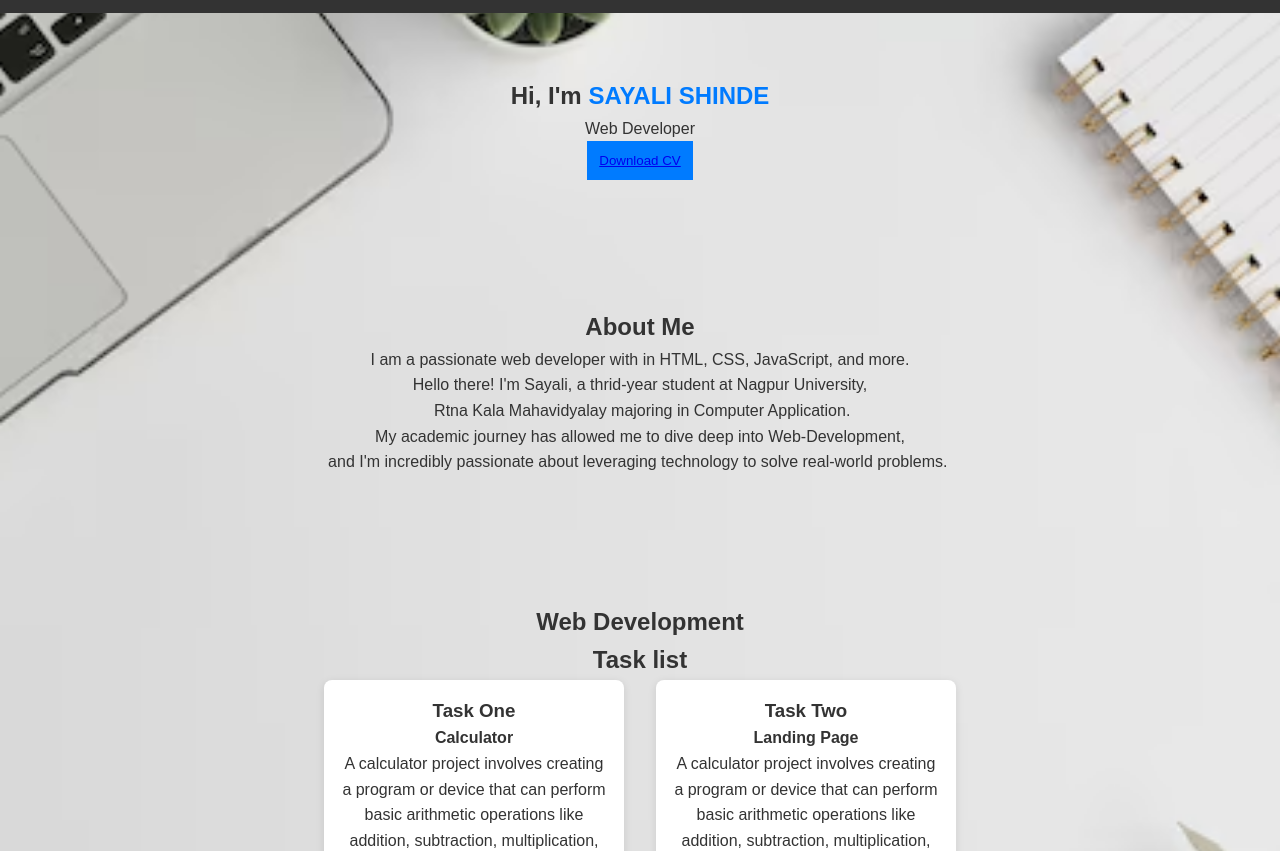
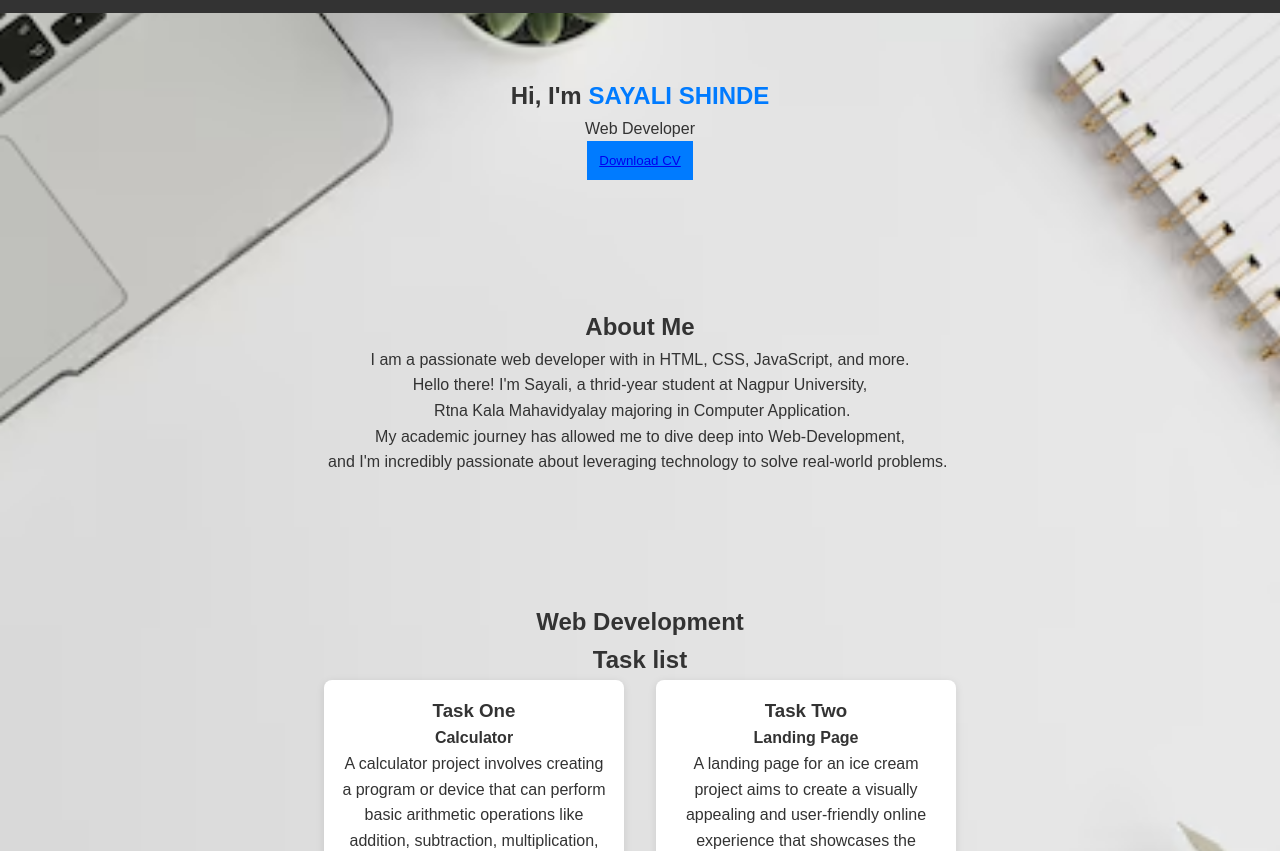
Before and after one commit to sayali210/CodSoft-project, a plain HTML site: page Portfolio/index.html in a window 1280 px wide. Shown: the part 57-908 px from the top of the page. Drawn offline with Linux system fonts and the light colour scheme.

Commit message:
Update index.html

```diff
--- a/Portfolio/index.html
+++ b/Portfolio/index.html
@@ -75,7 +75,7 @@
               </div>
               <div class="projects-card-box__desc">
                   <h4>Landing Page</h4>
-                  <p>A calculator project involves creating a program or device that can perform basic arithmetic operations like addition, subtraction, multiplication, and division.
+                  <p>A landing page for an ice cream project aims to create a visually appealing and user-friendly online experience that showcases the deliciousness and fun of ice cream.
                   </p>
               </div>
               <div class="projects-card-box__buttons">
```
